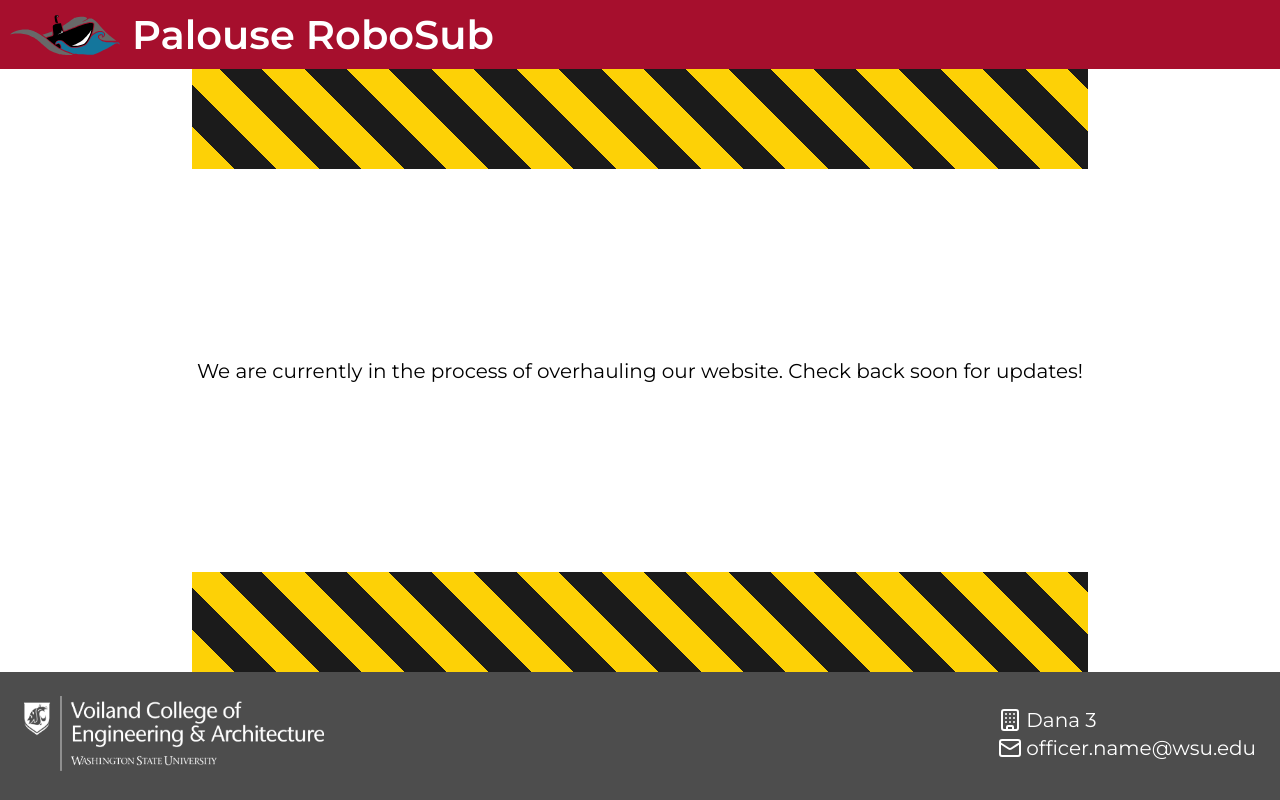
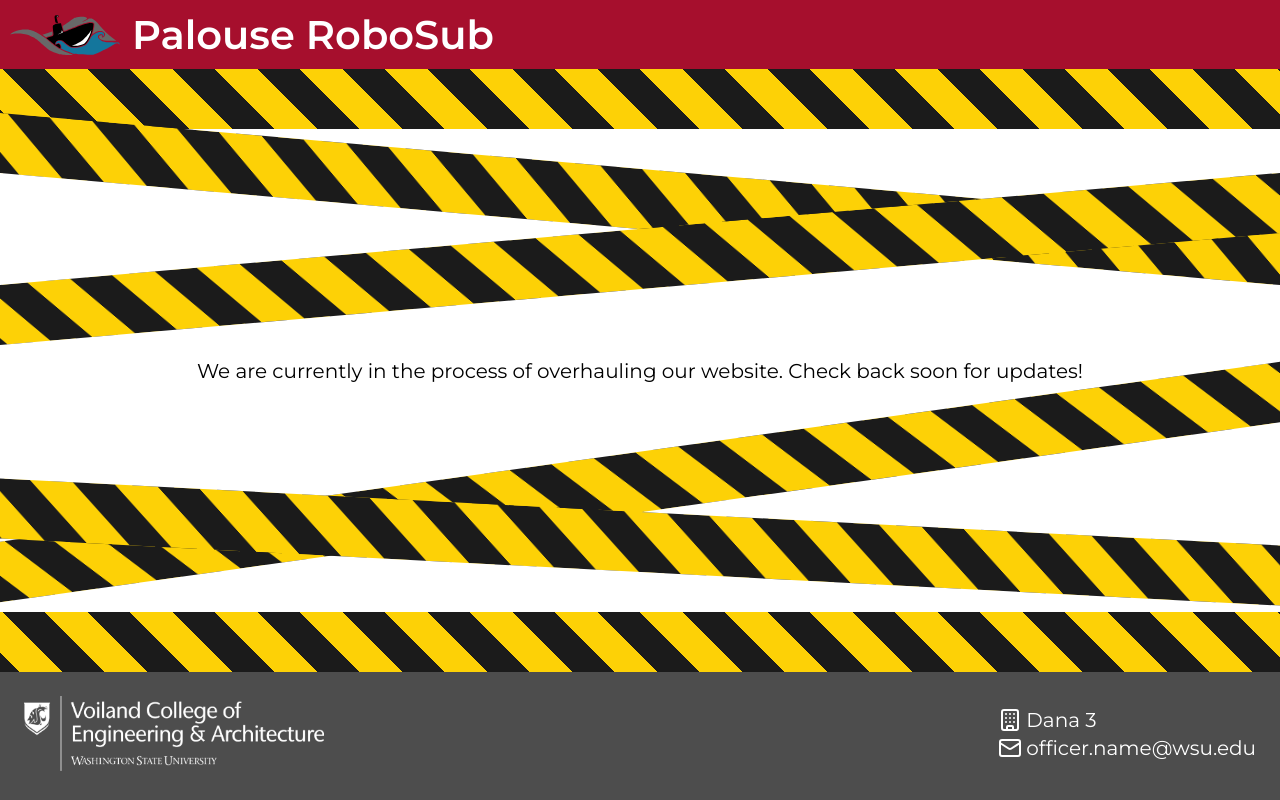
Before and after one commit to PalouseRobosub/website, a Next.js app: page / in a window 1280 px wide. Built offline with nearby package versions, Linux system fonts and the light colour scheme.

Commit message:
Blog metadata system, post indexing and sorting

```diff
--- a/app/blog/[slug]/page.tsx
+++ b/app/blog/[slug]/page.tsx
@@ -9,12 +9,13 @@
   const slugs = posts.map((post) => ({
     slug: post.split(".")[0]
   }))
- return slugs
+
+  return slugs
 }
 
 export default async function Page({ params }: { params: Promise<{ slug: string }> }) {
   const { slug } = await params
-  const { default: Post } = await import(`@/blog/${slug}.mdx`)
+  const { default: Post } = await import(`@/blog-posts/${slug}.mdx`)
 
   return <Post />
 }
--- a/app/globals.css
+++ b/app/globals.css
@@ -2,6 +2,11 @@
 
 * {
     box-sizing: border-box;
+}
+
+::selection {
+    color: white;
+    background-color: #A60F2D;
 }
 
 html,
--- a/app/page.tsx
+++ b/app/page.tsx
@@ -1,8 +1,9 @@
 
 
 const cautionStripe: React.CSSProperties = {
-  width: '100%',
-  height: '100px',
+  width: '150vw',
+  height: '60px',
+  position: "relative",
   background: `repeating-linear-gradient(
     45deg,
     #fdd106,
@@ -10,16 +11,89 @@
     #1b1b1b 30px,
     #1b1b1b 60px
   )`,
+  backgroundSize: '170px 60px',
+};
+
+const cautionStripe1: React.CSSProperties = {
+  width: '150vw',
+  height: '60px',
+  position: "relative",
+  rotate: "5deg",
+  top: "40px",
+  background: `repeating-linear-gradient(
+    45deg,
+    #fdd106,
+    #fdd106 30px,
+    #1b1b1b 30px,
+    #1b1b1b 60px
+  )`,
+  backgroundSize: '170px 60px',
+};
+
+const cautionStripe2: React.CSSProperties = {
+  width: '150vw',
+  height: '60px',
+  position: "relative",
+  rotate: "-185deg",
+  top: "40px",
+  background: `repeating-linear-gradient(
+    45deg,
+    #fdd106,
+    #fdd106 30px,
+    #1b1b1b 30px,
+    #1b1b1b 60px
+  )`,
+  backgroundSize: '170px 60px',
+};
+
+const cautionStripe3: React.CSSProperties = {
+  width: '150vw',
+  height: '60px',
+  position: "relative",
+  rotate: "-8deg",
+  bottom: "40px",
+  background: `repeating-linear-gradient(
+    45deg,
+    #fdd106,
+    #fdd106 30px,
+    #1b1b1b 30px,
+    #1b1b1b 60px
+  )`,
+  backgroundSize: '170px 60px',
+};
+
+const cautionStripe4: React.CSSProperties = {
+  width: '150vw',
+  height: '60px',
+  position: "relative",
+  rotate: "183deg",
+  bottom: "40px",
+  background: `repeating-linear-gradient(
+    45deg,
+    #fdd106,
+    #fdd106 30px,
+    #1b1b1b 30px,
+    #1b1b1b 60px
+  )`,
+  backgroundSize: '170px 60px',
 };
 
 export default function Home() {
   return (
     <main style={{ position: "relative", display: "flex", flexDirection: "column", justifyContent: "space-between", alignItems: "center" }}>
-      <div style={cautionStripe}></div>
+      <div>
+        <div style={cautionStripe}></div>
+        <div style={cautionStripe1}></div>
+        <div style={cautionStripe2}></div>
+      </div>
       <p>
         We are currently in the process of overhauling our website. Check back soon for updates!
       </p>
-      <div style={cautionStripe}></div>
+      <div>
+        <div style={cautionStripe3}></div>
+        <div style={cautionStripe4}></div>
+        <div style={cautionStripe}></div>
+      </div>
     </main>
   );
 }
```
Also changed, not shown: app/blog/page.tsx (+42 -10 lines), app/blog/types.ts (added, +7 -0 lines), blog-posts/bananas.mdx (+16 -0 lines), blog-posts/code.mdx (+14 -0 lines), blog-posts/energy.mdx (+15 -1 lines), blog-posts/test.mdx (+15 -0 lines), components/blog-back.tsx (added, +8 -0 lines), components/blog-meta.tsx (added, +23 -0 lines), styles/blog.module.css (+50 -0 lines).
